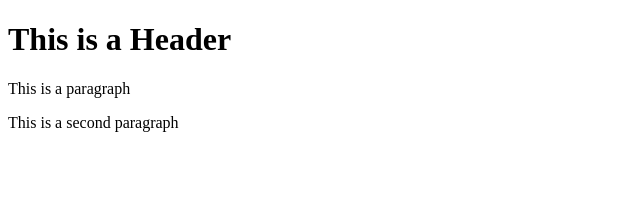
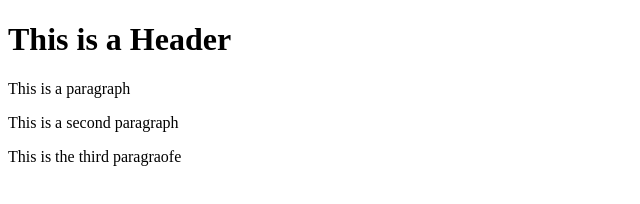
Before and after one commit to RustyKeyes/git-test, a website: page index.html in a window 1280 px wide. Shown: the whole page, without its empty margins (0-640 px from the left). Drawn offline with Linux system fonts and the light colour scheme.

Commit message:
ignoramus

```diff
--- a/index.html
+++ b/index.html
@@ -6,5 +6,6 @@
       <h1>This is a Header</h1>
       <p>This is a paragraph</p>
       <p>This is a second paragraph</p>
+      <p>This is the third paragraofe</p>
   </body>
 </html>
```
Also changed, not shown: 1 other file.
